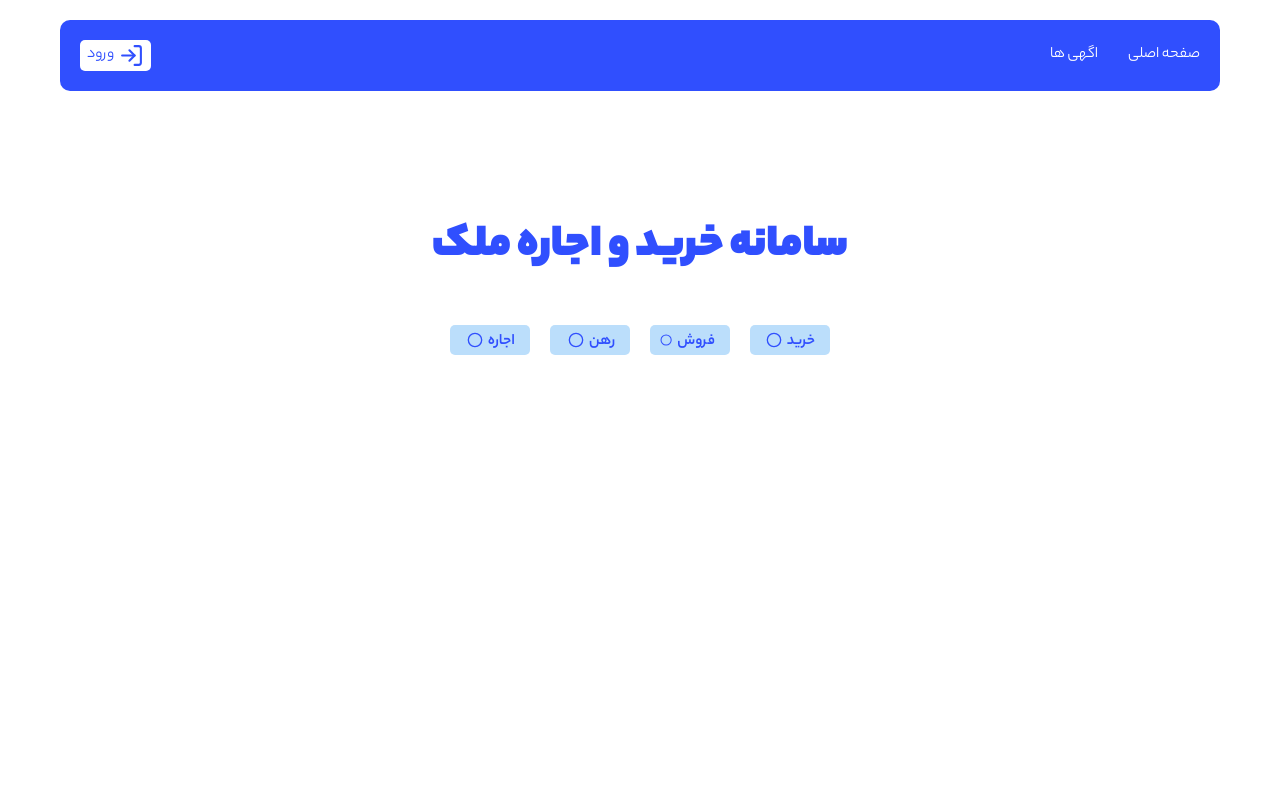
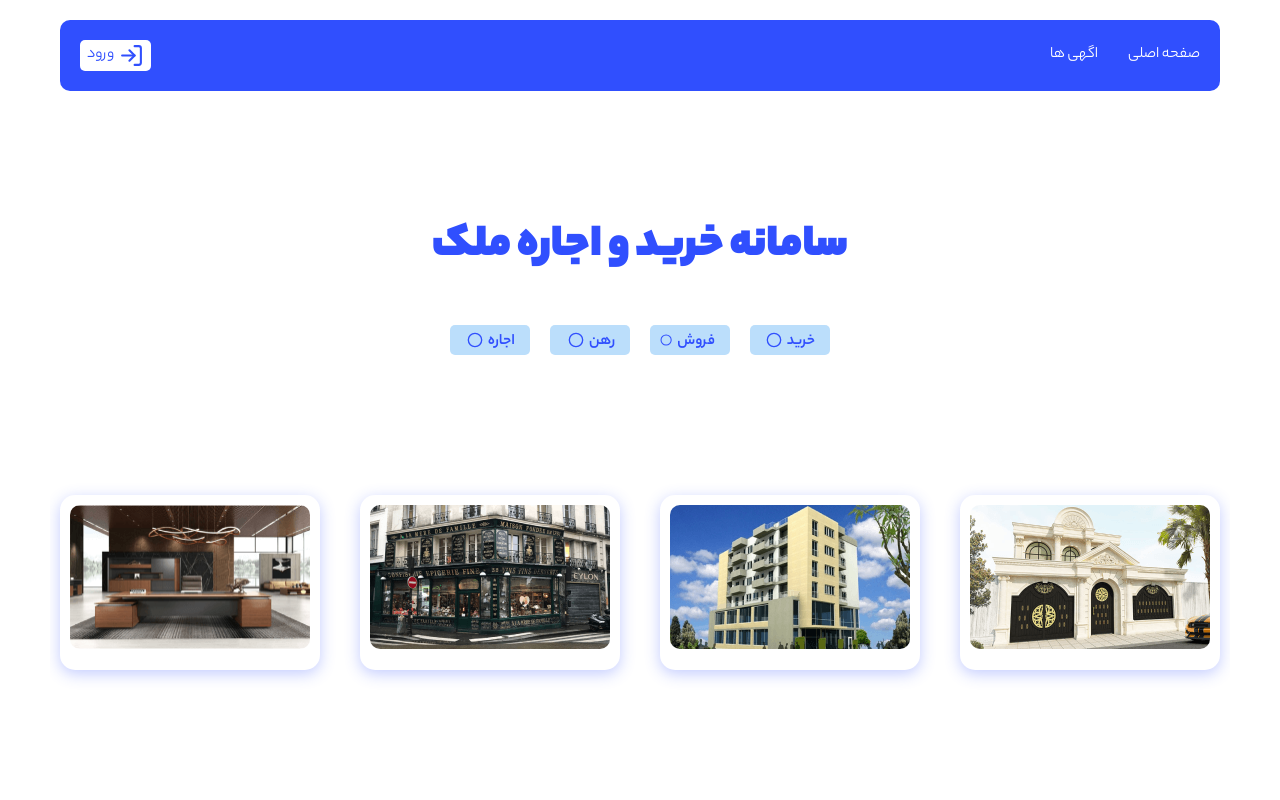
Before and after one commit to Mohammad-jf/next-real-state, a Next.js app: page / in a window 1280 px wide. Shown: the top 800 px of the page. Built offline with nearby package versions, Linux system fonts and the light colour scheme; no server answers.

Commit message:
home page

```diff
--- /dev/null
+++ b/src/components/module/CategoryCard.jsx
@@ -0,0 +1,21 @@
+import Link from "next/link";
+import styles from "./categoryCard.module.css";
+import Image from "next/image";
+
+const CategoryCard = ({ title, name }) => {
+  return (
+    <div className={styles.card}>
+      <Link href="/">
+        <Image
+          src={`/images/${name}.png`}
+          alt={title}
+          width={240}
+          height={144}
+          priority={true}
+        />
+      </Link>
+    </div>
+  );
+};
+
+export default CategoryCard;
--- /dev/null
+++ b/src/components/module/categoryCard.module.css
@@ -0,0 +1,25 @@
+.card {
+    box-shadow: #304ffe4a 0px 4px 15px;
+    /* border: 2px solid #304ffe; */
+    border-radius: 15px;
+    overflow: hidden;
+    padding: 10px;
+    transition: all ease-in 0.1s;
+    margin: 10px 0;
+  }
+
+  .card:hover {
+    transform: rotate(-5deg);
+  }
+
+  .card img {
+    border-radius: 10px;
+  }
+
+  .card p {
+    font-size: 1.2rem;
+    font-weight: 400;
+    color: #304ffe;
+    text-align: center;
+    margin: 10px 0 5px;
+  }
--- a/src/components/template/HomePage.jsx
+++ b/src/components/template/HomePage.jsx
@@ -1,6 +1,7 @@
 import { FiCircle } from 'react-icons/fi';
 import styles from './homePage.module.css'
-FiCircle
+import CategoryCard from '@/module/CategoryCard';
+
 
 
 
@@ -23,6 +24,13 @@ const HomePage = () => {
         </div>
       </div>
 
+      <div className={styles.categories}>
+        <CategoryCard title='خانه ویلایی' name='villa'/>
+        <CategoryCard title='آپاراتمان' name='apartment'/>
+        <CategoryCard title='مغازه' name='store'/>
+        <CategoryCard title='دفتر' name='office'/>
+      </div>
+
     </div>
   )
 }
```
